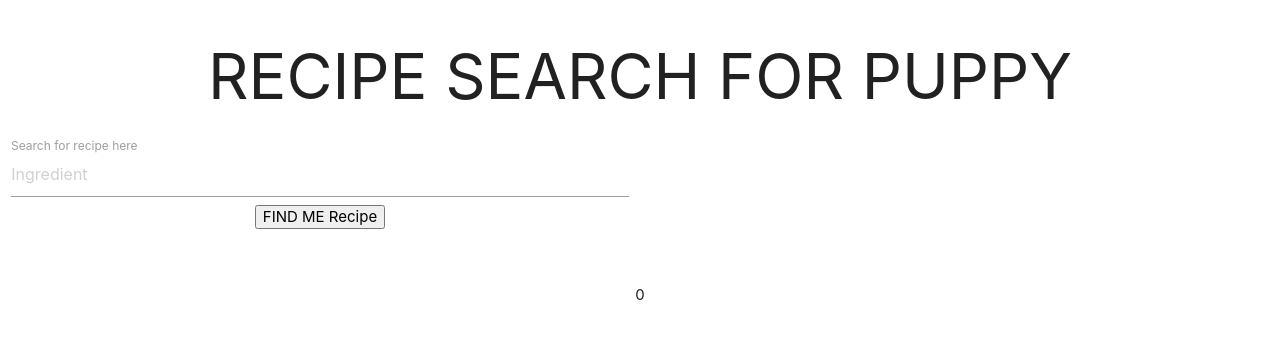
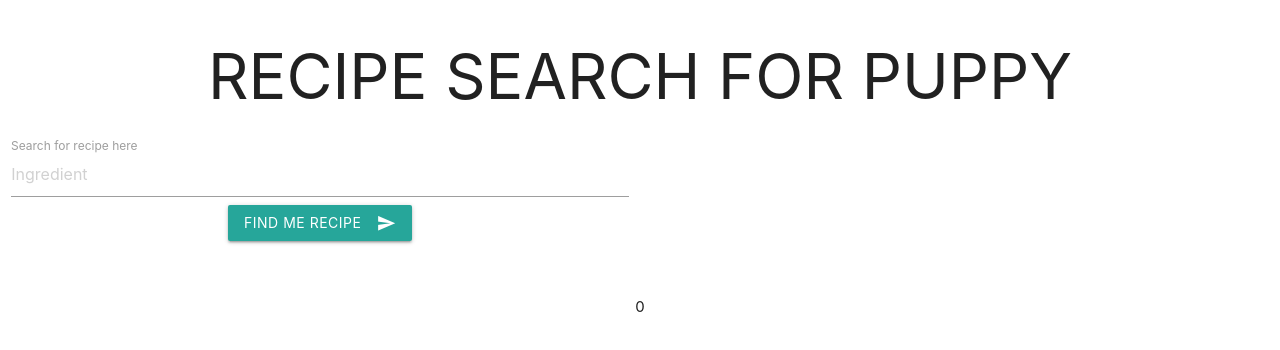
Before and after one commit to sindhubedare/recipe-search, a React (Create React App) app: page / in a window 1280 px wide. Shown: the top 350 px of the page. Built offline with nearby package versions, Linux system fonts and the light colour scheme.

Commit message:
button updated

```diff
--- a/src/Search/Button.js
+++ b/src/Search/Button.js
@@ -3,9 +3,7 @@ import React from 'react'
 export default () => {
     return(
         <div>
-        <button className="btn waves-effect waves-light" type="submit" name="action">Submit
-        <i className="material-icons right">send</i>
-      </button>
+          <button class="btn waves-effect waves-light" type="submit" name="action" onClick={this.onSubmit}>FIND ME Recipe<i class="material-icons right">send</i></button>
       </div>
     )
 }
--- a/src/Search/Search.js
+++ b/src/Search/Search.js
@@ -45,6 +45,7 @@
 import React from 'react';
 // import Error from './Error';
 // import Searchbar from './Searchbar';
+// import Button from './Button';
 
 class Search extends React.Component {
     constructor(props){
@@ -120,7 +121,7 @@ class Search extends React.Component {
                           {/* onChange={event => setString(event.target.value) */}
 
                         <label htmlFor="recipe-search">Search for recipe here</label>
-                        <button onClick={this.onSubmit}>FIND ME Recipe</button>
+                        <button class="btn waves-effect waves-light" type="submit" name="action" onClick={this.onSubmit}>FIND ME Recipe<i class="material-icons right">send</i></button>
                        </div>
                       </div>
                  </form>
@@ -134,9 +135,11 @@ class Search extends React.Component {
               {/* <ul key={id} className= "lists-display"> */}
             <ul className= "lists-display">
              <li  className="results-li">
+
+                <h5> Recipe Name: {result.title}</h5>
+                <img src={result.thumbnail} alt= "Image not available" />
+                <h6>Ingredients: {result.ingredients}</h6>
                 <a href = {result.href}>Click link to get recipe</a>
-                <h5> Recipe Name: {result.title}</h5>
-                <h6>Ingredients: {result.ingredients}</h6>
              </li>
             </ul>
            </div>
```
